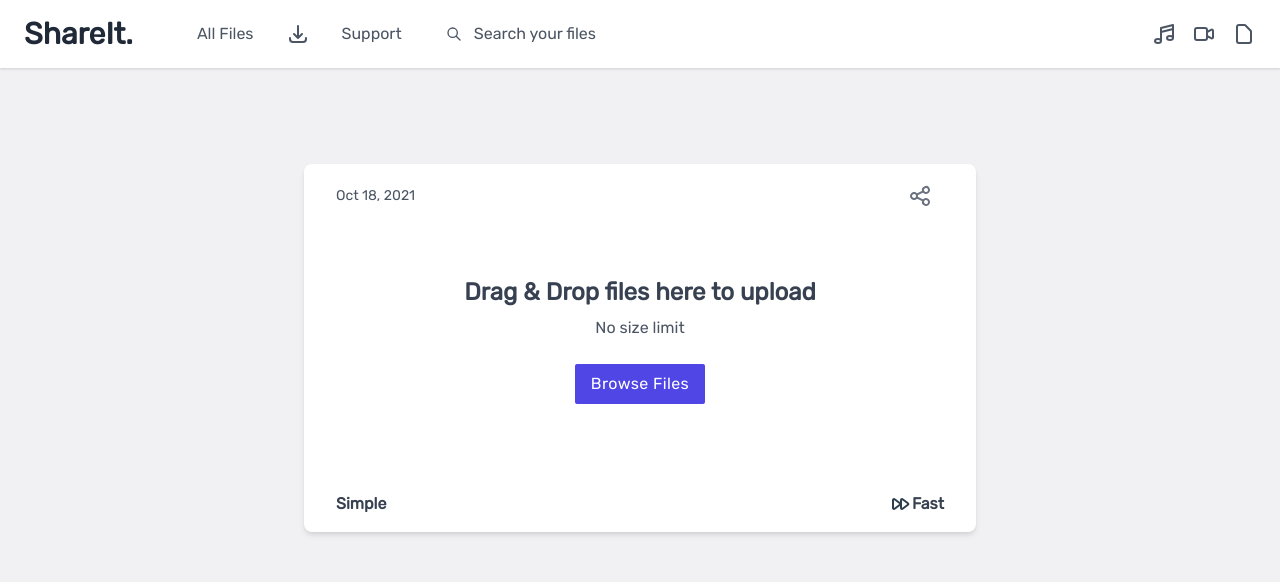
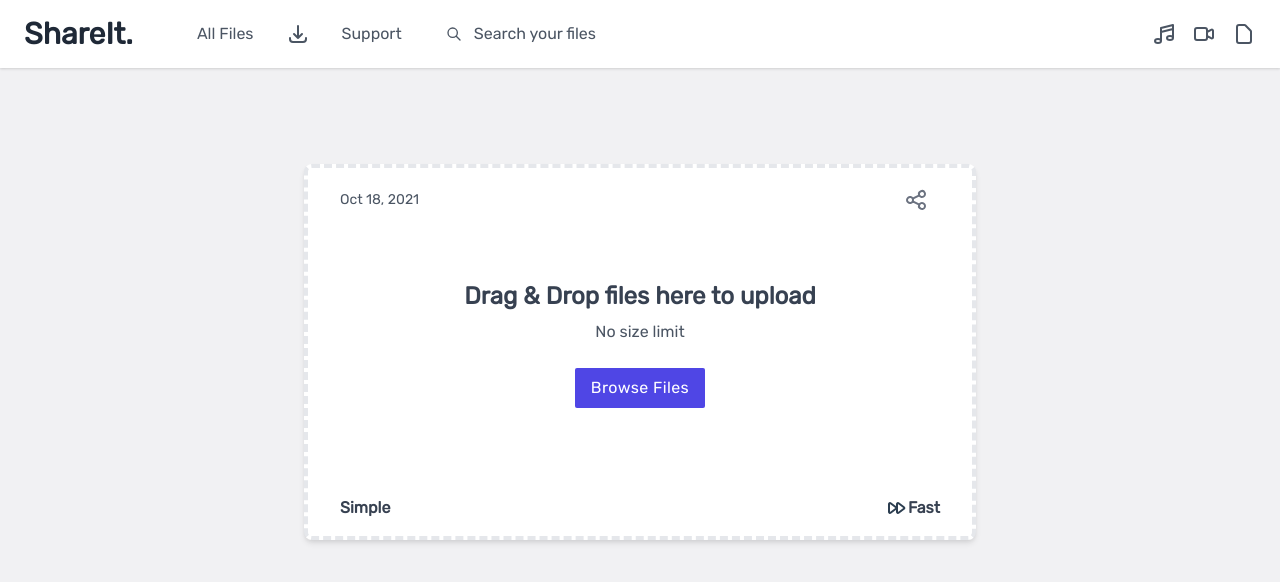
Before and after one commit to micaiah-effiong/File-share, a Vue app in the folder client/: page / in a window 1280 px wide. Shown: the top 582 px of the page. Built offline with nearby package versions, Linux system fonts and the light colour scheme.

Commit message:
create border around card

```diff
--- a/client/src/components/UploadPage.vue
+++ b/client/src/components/UploadPage.vue
@@ -12,6 +12,7 @@
         dark:bg-gray-800
         my-24
         space-y-16
+        border-dashed border-4
       "
     >
       <div class="flex items-center justify-between">
```
